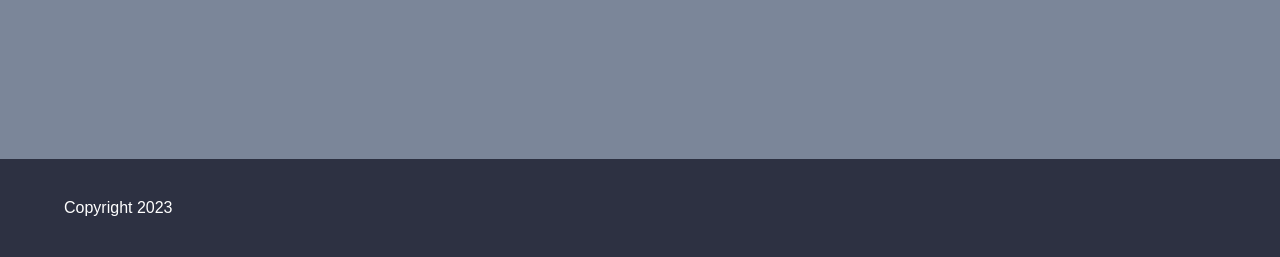
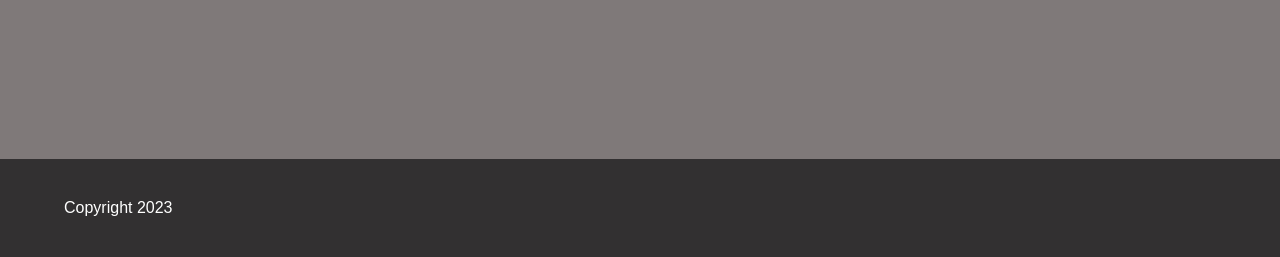
Before and after one commit to wteo/tls_crypto, a Node server app: page / in a window 1280 px wide. Shown: the part 3561-3818 px from the top of the page. Run offline with Node 20, Linux system fonts and the light colour scheme.

Commit message:
Updated colours

```diff
--- a/public/css/variables.css
+++ b/public/css/variables.css
@@ -1,33 +1,33 @@
 :root {
 
     /* Header Navigation */
-    --navigation-bar-color: #2D3142;
+    --navigation-bar-color: #323031;
     --navigation-font-color: #FFFFFF;
 
     /* Search Bar */
-    --navigation-border-search-color: #d4dcff;
+    --navigation-border-search-color: #C1BDB3;
 
 
     /* Body sections */
     --main-background-color: #FFFFFF;
-    --secondary-background-color: #7b8699;
-    --main-font-color: #7b8699;
+    --secondary-background-color: #7F7979;
+    --main-font-color: #7F7979;
     --secondary-font-color: #FFFFFF;
 
     /* See More Button */
-    --see-more-button-font-color: #2f2d42;
-    --see-more-button-border-color: #2D3142;
+    --see-more-button-font-color: #3D3B3C;
+    --see-more-button-border-color: #3D3B3C;
     --see-more-button-background-color: transparent;
     --see-more-hovered-button-background-color: #BFC0C0;
 
     /* Default Buttons */
-    --default-button-font-color: white;
-    --default-button-border-color: #2D3142;
-    --default-button-background-color: #2D3142;
-    --default-hovered-button-font-color: #2D3142;
+    --default-button-font-color: #FFFFFF;
+    --default-button-border-color: #3D3B3C;
+    --default-button-background-color: #3D3B3C;
+    --default-hovered-button-font-color: #3D3B3C;
     --default-hovered-button-background-color: transparent;
 
     /* Article */
     --article-background-color: transparent;
-    --article-font-color: #7b8699;
+    --article-font-color: #7F7979;
 }
```
